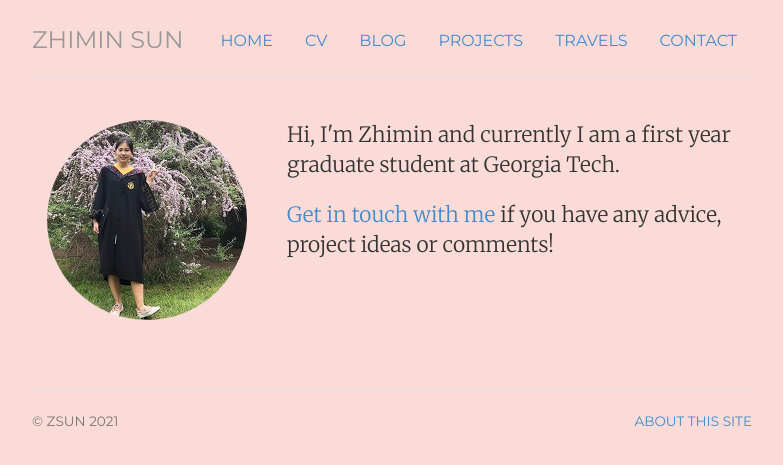
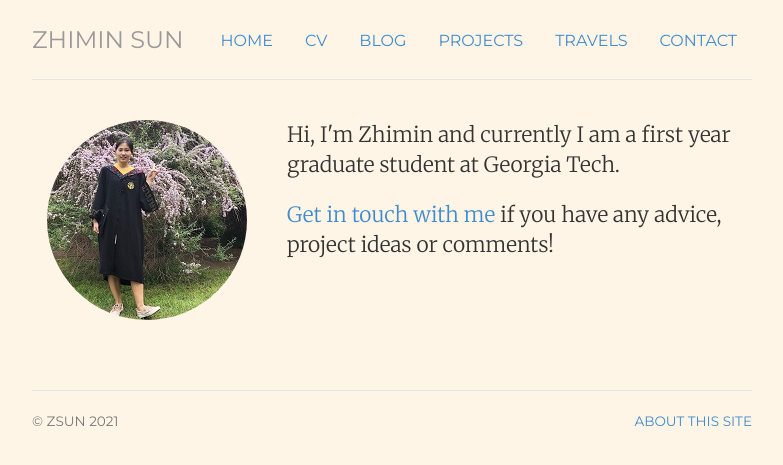
Before and after one commit to Zoe353/Zoe353.github.io, a Jekyll site: the page built from index.html, in a window 1280 px wide. Shown: the top 465 px of the page, without its empty margins (248-1031 px from the left). Built offline with Jekyll 4.4.1, drawn with Linux system fonts in a browser that asks for light colours.

```diff
--- a/_includes/head.html
+++ b/_includes/head.html
@@ -12,7 +12,7 @@
 	<link href="/css/jumbotron-narrow.css" rel="stylesheet">
 	<link href="/css/style.css" rel="stylesheet">
 	<style>
-      body { background-color: #FADBD8; }
+      body { background-color: #FEF5E7; }
     </style>
 	<!-- 	set up MathJax on Jekyll and GitHub -->
 	<script type="text/x-mathjax-config">
```
